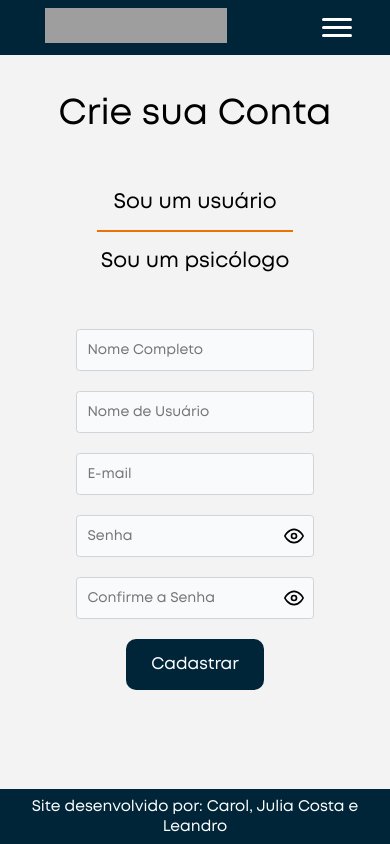
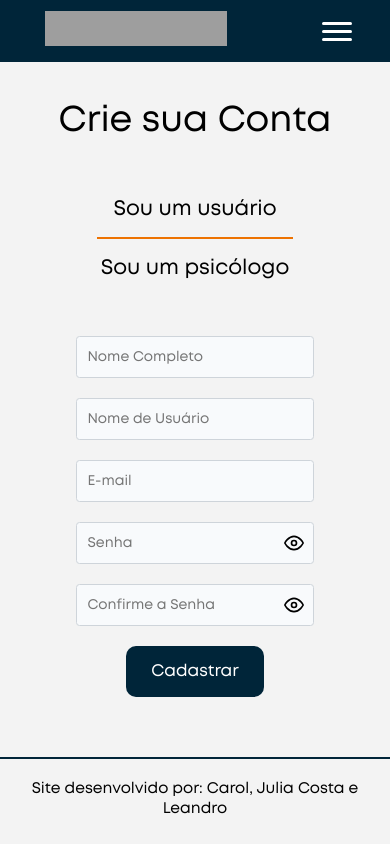
Before and after one commit to LeandroFilie/QuizFeed, a PHP site: page /cadastro.php in a window 390 px wide. Run offline with PHP 8.4, Linux system fonts and the light colour scheme; grey boxes are pictures that could not be loaded.

Commit message:
Correção menu nav e mobile

```diff
--- a/inc/menu.inc
+++ b/inc/menu.inc
@@ -2,7 +2,7 @@
     echo '
         <header>
             <nav>
-                <div><a href="home.php"><img src="./assets/logo.svg" alt="logo" class="logo"></a></div>
+                <a href="home.php"><img src="./assets/logo.svg" alt="logo" class="logo"></a>
                 <button id="js-open-menu" class="menu-button">
                     <i class="menu-icon"></i>
                 </button>
--- a/style/main.css
+++ b/style/main.css
@@ -3,10 +3,15 @@
   src: url("../assets/font/Mont.ttf");
 }
 
+@font-face {
+  font-family: "Mont-SemiBold";
+  src: url("../assets/font/Mont-SemiBold.otf");
+}
+
 :root {
   --azul: #002539;
   --laranja: #ed7201;
-  --area-main: calc(100vh - 110px);
+  --area-main: calc(100vh - 149px);
 }
 
 html {
@@ -28,20 +33,29 @@ header {
   width: 100%;
   top: 0;
   z-index: 100;
-  height: 55px;
+  height: 62px;
+  display: flex;
+  align-items: center;
+
+  justify-content: space-around;
 }
 
 header nav {
-  margin: 0 auto;
-
+  width: 100%;
   display: flex;
   align-items: center;
+
   justify-content: space-around;
+
+
 }
 
 header nav .menu {
   display: flex;
   align-items: center;
+  gap: 4rem;
+
+  padding-left: 0;
 }
 
 header nav .menu li a {
@@ -71,18 +85,26 @@ a {
 
 footer {
   display: flex;
+  flex-direction: column;
   align-items: center;
   justify-content: center;
 
   height: 55px;
   width: 100%;
-  padding: 15px;
+  padding: 40px 0;
 
-  background-color: var(--azul);
+
+
+  border-top: 2px var(--azul) solid;
 
   text-align: center;
-  color: white;
   font-size: 1.1rem;
+}
+
+footer div {
+  margin: 5px 0;
+  color: var(--azul);
+  font-family: "Mont-SemiBold";
 }
 
 @media (max-width: 1080px) {
--- a/style/menu_mobile.css
+++ b/style/menu_mobile.css
@@ -87,11 +87,7 @@ header nav .menu-icon {
     z-index: 100;
   }
 
-  header nav .menu li:nth-child(2),
-  header nav .menu li:nth-child(3) {
-    margin-top: 50px;
-    margin-left: 0;
-  }
+
 
   header nav .menu.active {
     right: 0;
```
